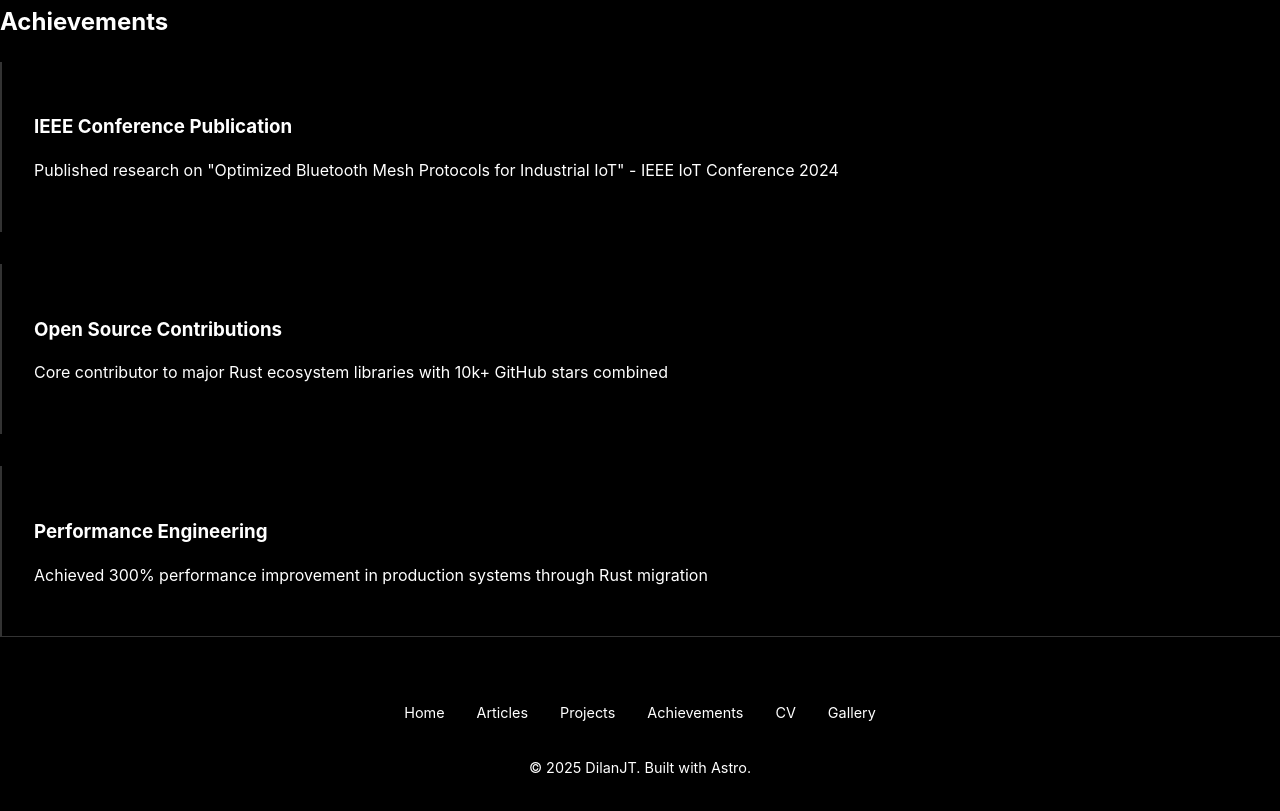
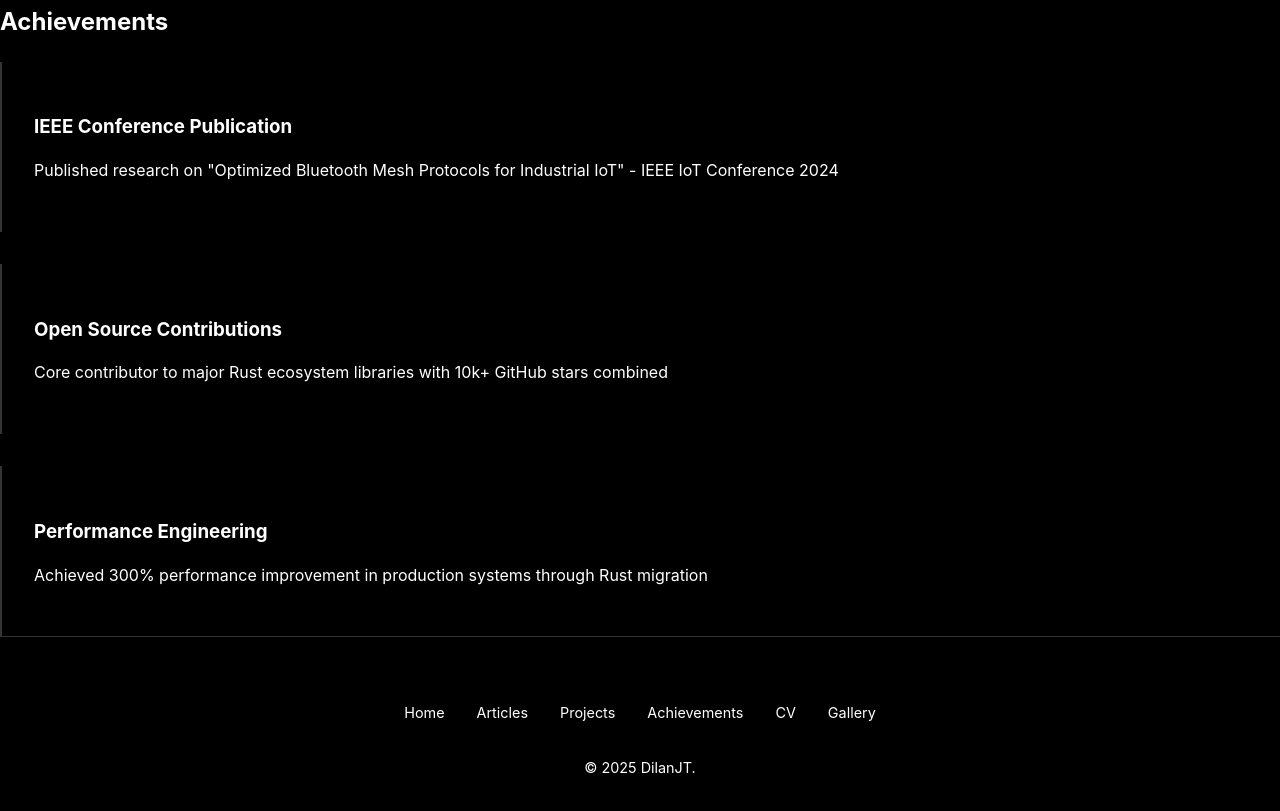
Before and after one commit to DilanJT/DilanJT.github.io, an Astro site: page / in a window 1280 px wide. Shown: the part 1026-1837 px from the top of the page. Built offline with nearby package versions, Linux system fonts and the light colour scheme; Astro itself is replaced by a stand-in of ours.

Commit message:
update footer

```diff
--- a/src/layouts/Layout.astro
+++ b/src/layouts/Layout.astro
@@ -142,7 +142,7 @@ const { title } = Astro.props;
           <a href="/cv">CV</a>
           <a href="/gallery">Gallery</a>
         </nav>
-        <p>&copy; 2025 DilanJT. Built with Astro.</p>
+        <p>&copy; 2025 DilanJT.</p>
       </div>
     </footer>
   </body>
```
